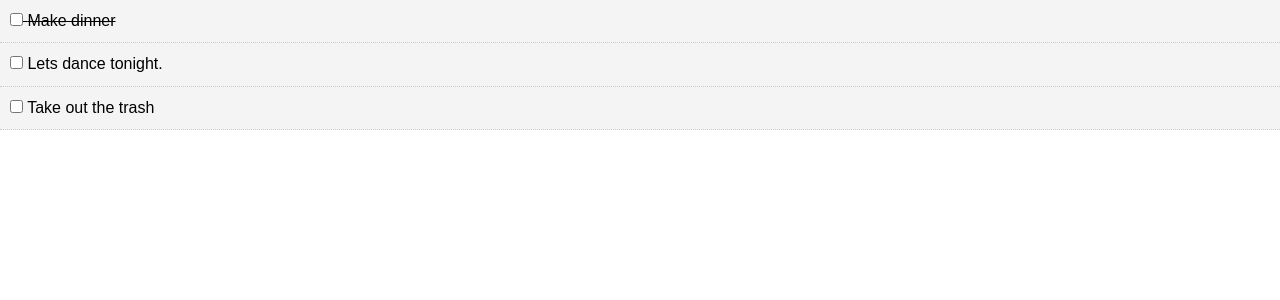
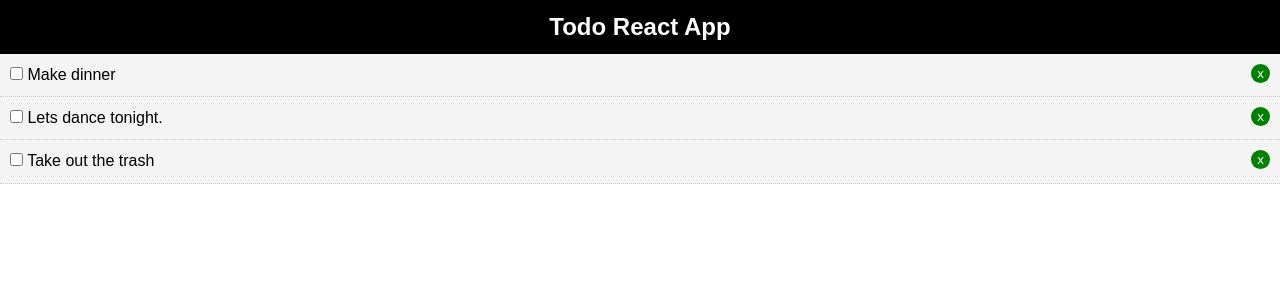
Before and after one commit to sparkle666/reactTodo, a React (Create React App) app: page / in a window 1280 px wide. Shown: the top 300 px of the page. Built offline with nearby package versions, Linux system fonts and the light colour scheme.

Commit message:
added a header component

```diff
--- a/src/App.js
+++ b/src/App.js
@@ -1,7 +1,8 @@
 // import { Component } from 'react/cjs/react.production.min';
 import './App.css';
 import Todos from './components/Todos';
-import React, { Component } from 'react'
+import React, { Component } from 'react';
+import Header from './components/layout/Header';
 
 class App extends Component {
   state = {
@@ -9,7 +10,7 @@
         {
             id: 1,
             title: "Make dinner",
-            completed: true,
+            completed: false,
         },
         {
             id: 2,
@@ -32,11 +33,18 @@
       return todo;
     })});
 }
+// Delete todo
 
+delTodo = (id) => {
+  this.setState({
+    todos: [...this.state.todos.filter(todo => todo.id !== id)]
+  })
+}
   render(){
       return (
         <div className="App">
-          <Todos todos = {this.state.todos} markCompleted = {this.markCompleted} />
+          <Header />
+          <Todos todos = {this.state.todos} markCompleted = {this.markCompleted} delTodo = {this.delTodo} />
         </div>
       );
   }
--- a/src/components/TodoItem.js
+++ b/src/components/TodoItem.js
@@ -35,12 +35,22 @@
                     <input type = 'checkbox' onChange = {this.props.markCompleted.bind(this, id)} />
                     { '  ' }
                     {title}
+                    <button style = {btnStyle} onClick = {this.props.delTodo.bind(this, id)}> x </button>
                 </p>
             </div>
         )
     }
 }
 
+const btnStyle = {
+    padding: '2px 6px',
+    backgroundColor: 'green',
+    float: 'right',
+    border: 'none',
+    borderRadius: '50%',
+    color: 'white',
+    cursor: 'pointer'
+}
 TodoItem.propTypes = {
     todoitem: PropTypes.object.isRequired
 }
--- a/src/components/Todos.js
+++ b/src/components/Todos.js
@@ -7,7 +7,8 @@
     render(){
         // console.log(this.props.todos)
         return this.props.todos.map((todo) => (
-            <TodoItem key = {todo.id} todo = {todo} markCompleted = {this.props.markCompleted} />  //adding a prop to TodoItemComponent
+            <TodoItem key = {todo.id} todo = {todo} markCompleted = {this.props.markCompleted}
+            delTodo = {this.props.delTodo} />  //adding a prop to TodoItemComponent
         ));
     }
 }
--- /dev/null
+++ b/src/components/layout/Header.js
@@ -0,0 +1,17 @@
+import React from 'react'
+
+function Header(){
+    return(
+        <header style = {headerStyle}>
+            <h2>Todo React App </h2>
+        </header>
+    )
+}
+
+const headerStyle = {
+    color: "white",
+    padding: '10px',
+    textAlign: 'center',
+    backgroundColor: 'black'
+}
+export default Header;
```
